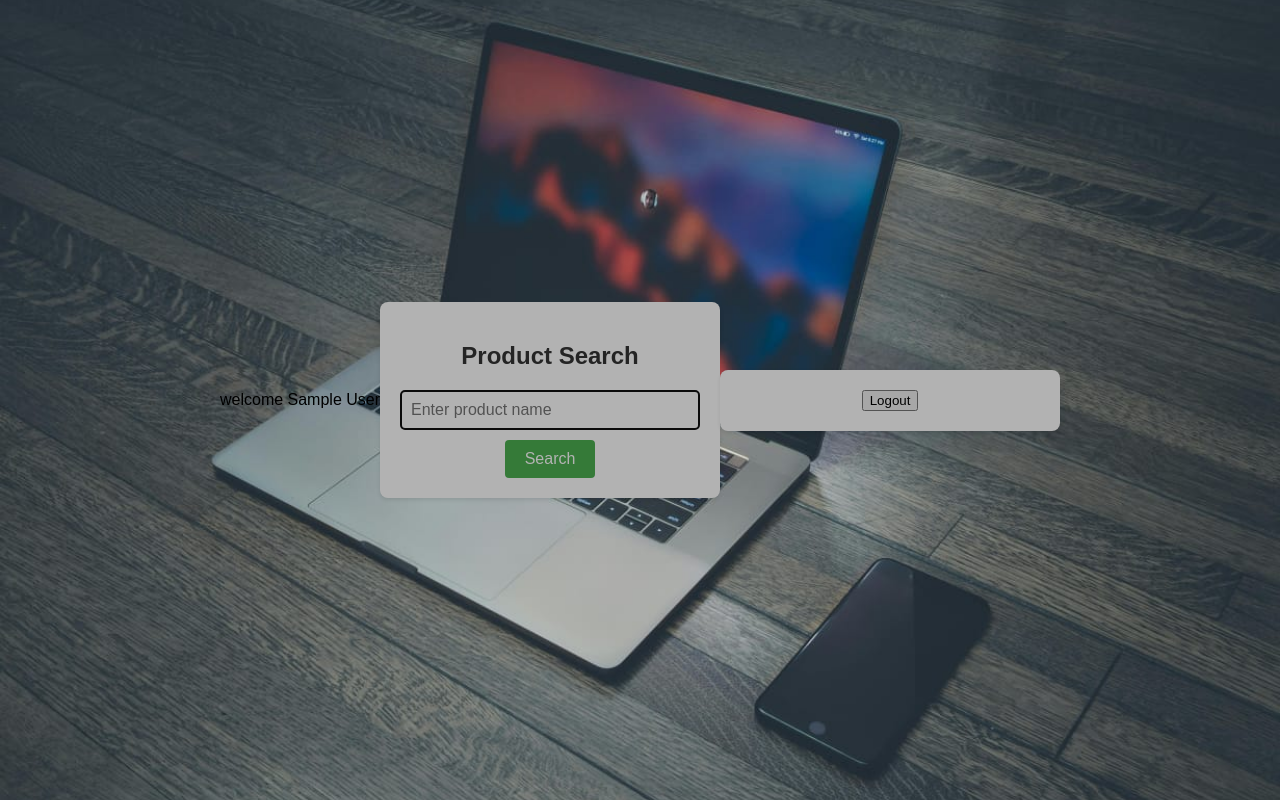
After one commit to dilrajs616/Price-Comparison, a Flask app: page /dashboard in a window 1280 px wide. The commit adds this page. Run offline with Flask 3, Linux system fonts and the light colour scheme; the visitor is signed in with stand-in values (Sample User, id 1).

Commit message:
user authentication is done

```diff
--- a/app.py
+++ b/app.py
@@ -1,13 +1,45 @@
-from flask import Flask, render_template, request, redirect
+from flask import Flask, render_template, session, redirect
+from pymongo.mongo_client import MongoClient
+from pymongo.server_api import ServerApi
+from functools import wraps
+import os
 
 app = Flask(__name__)
+URI = os.getenv("MONGO_URI")
+
+app.config['SECRET_KEY'] = os.getenv("SECRET_KEY")
+app.config['MONGO_URI'] = URI
+
+# Create a new client and connect to the server
+client = MongoClient(URI, server_api=ServerApi('1'))
+db = client.UserData
 
 from product import routes
+from user import routes
+
+# Decorators
+def login_required(f):
+    @wraps(f)
+    def wrap(*args, **kwargs):
+        if "logged_in" in session:
+            return f(*args, **kwargs)
+        else:
+            return redirect('/')
+    return wrap
+
 
 @app.route("/")
-def index():
-    return render_template("index.html")
+def landing():
+    print(session)
+    if "logged_in" not in session:
+        return render_template("landing.html")
+    else:
+        return redirect("/dashboard")
 
+@app.route("/dashboard")
+@login_required
+def dashboard():
+    return render_template("dashboard.html", session = session)
 
 if __name__ == "__main__":
     app.run(debug=True)
--- a/product/routes.py
+++ b/product/routes.py
@@ -12,7 +12,7 @@ def product():
         product_data = Product_Info().amazon(product)
 
         if "products" in product_data["data"]:
-            return render_template("product.html", product = product_data["data"]["products"][1])
+            return render_template("product.html", product = product_data["data"]["products"])
 
         else:
             return "could not fetch data"
--- /dev/null
+++ b/static/index.css
@@ -0,0 +1,46 @@
+body {
+    font-family: Arial, sans-serif;
+    background-image: url('img/background_image.jpg'); /* Replace 'background-image.jpg' with your actual image file */
+    background-size: cover;
+    background-position: center;
+    margin: 0;
+    padding: 0;
+    display: flex;
+    justify-content: center;
+    align-items: center;
+    height: 100vh;
+    filter: brightness(70%); /* Adjust the brightness percentage as needed */
+}
+
+form {
+    background-color: #ffffff;
+    border-radius: 8px;
+    box-shadow: 0 2px 4px rgba(0, 0, 0, 0.1);
+    padding: 20px;
+    text-align: center;
+    width: 300px;
+}
+
+input[type="text"] {
+    width: 100%;
+    padding: 10px;
+    margin-bottom: 10px;
+    box-sizing: border-box;
+    border: 1px solid #ccc;
+    border-radius: 4px;
+    font-size: 16px;
+}
+
+input[type="submit"] {
+    background-color: #4caf50;
+    color: #ffffff;
+    padding: 10px 20px;
+    font-size: 16px;
+    border: none;
+    border-radius: 4px;
+    cursor: pointer;
+}
+
+input[type="submit"]:hover {
+    background-color: #45a049;
+}
--- /dev/null
+++ b/templates/dashboard.html
@@ -0,0 +1,14 @@
+{% extends "layout.html" %}
+{% block body %}
+    <link rel="stylesheet" href="static\index.css">
+    <p>welcome {{ session.user.name }} </p>
+    <form action="/product" method="post">
+        <h2 style="color: #333;">Product Search</h2>
+        <input type="text" name="name" id="" required autofocus autocomplete="off" placeholder="Enter product name">
+        <br>
+        <input type="submit" value="Search">
+    </form>
+    <form action="/user/logout" method="post">
+        <button type="submit">Logout</button>
+    </form>
+{% endblock body %}
--- /dev/null
+++ b/templates/layout.html
@@ -0,0 +1,11 @@
+<!DOCTYPE html>
+<html lang="en">
+<head>
+    <meta charset="UTF-8">
+    <meta name="viewport" content="width=device-width, initial-scale=1.0">
+    <title>Minor Project</title>
+</head>
+<body>
+    {% block body %}{% endblock body %}
+</body>
+</html>
--- a/templates/product.html
+++ b/templates/product.html
@@ -11,10 +11,10 @@
             <th><b>Property</b></th>
             <th><b>Value</b></th>
         </tr>
-        {% for key, value in product.items() %}
+        {% for property in product %}
         <tr>
-            <td>{{ key }}</td>
-            <td>{{ value }}</td>
+            <td>{{ property }}</td>
+            <td>{{ product.property }}</td>
         </tr>
         {% endfor %}
     </table>
```
Also changed, not shown: templates/index.html (deleted, +0 -14 lines), templates/landing.html (added, +21 -0 lines), user/models.py (added, +56 -0 lines), user/routes.py (added, +27 -0 lines), static/img/background_image.jpg (added), user/__init__.py (added), 1 other file.
